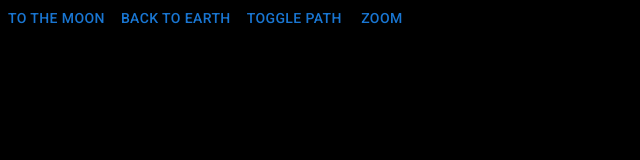
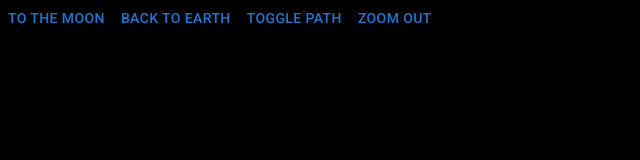
Before and after one commit to stdAlexTikhonov/p5test, a React (Create React App) app: page / in a window 1280 px wide. Shown: the top 160 px of the page, without its empty margins (0-640 px from the left). Built offline with nearby package versions, Linux system fonts and the light colour scheme.

Commit message:
fix(Transfer)

```diff
--- a/src/components/Transfer/index.tsx
+++ b/src/components/Transfer/index.tsx
@@ -75,7 +75,6 @@ export const MoonMotion: React.FC<ComponentProps> = (
         showPath = false;
         magnitute += 2;
         focus.setMag(magnitute);
-        scale += 0.01
       } else {
         focus.x = moon.pos.x;
         focus.y = moon.pos.y;
@@ -88,17 +87,13 @@ export const MoonMotion: React.FC<ComponentProps> = (
         showPath = false;
         magnitute -= 2;
         focus.setMag(magnitute);
-        scale += 0.01;
       } else { focus.setMag(0); }
     }
 
-    // if (zoom) {
-    //   scale = scale < 40 ? scale + 0.1 : 40.7;
-    // } else {
-    //   scale = scale > 1 ? scale - 0.1 : 0.7;
-    // }
+
 
     if (zoom) scale = scale > 0.7 ? scale - 0.1 : 0.7;
+    else scale = scale < 30 ? scale + 0.01 : scale;
 
     const transformed_x = p5.width / 2 - focus.x * scale;
     const transformed_y = p5.height / 2 - focus.y * scale;
@@ -124,15 +119,15 @@ export const MoonMotion: React.FC<ComponentProps> = (
 
   };
 
-  const handleMoonClick = (e: any) => { e.stopPropagation(); moonFocus = true; }
+  const handleMoonClick = (e: any) => { e.stopPropagation(); moonFocus = true; zoom = true; }
 
-  const handleEarthClick = (e: any) => { e.stopPropagation(); moonFocus = false; }
+  const handleEarthClick = (e: any) => { e.stopPropagation(); moonFocus = false; zoom = true; }
 
   const handleShowPath = () => { showPath = !showPath; }
 
 
 
-  const toggleZoom = () => { zoom = !zoom; }
+  const toggleZoom = () => { zoom = true; }
 
   return <>
     <Sketch setup={setup} draw={draw} />
@@ -140,7 +135,7 @@ export const MoonMotion: React.FC<ComponentProps> = (
       <Button onClick={handleMoonClick}>to the moon</Button>
       <Button onClick={handleEarthClick}>Back to Earth</Button>
       <Button onClick={handleShowPath}>Toggle path</Button>
-      <Button onClick={toggleZoom}>ZOOM</Button>
+      <Button onClick={toggleZoom}>Zoom out</Button>
     </Box>
 
   </>;
```
